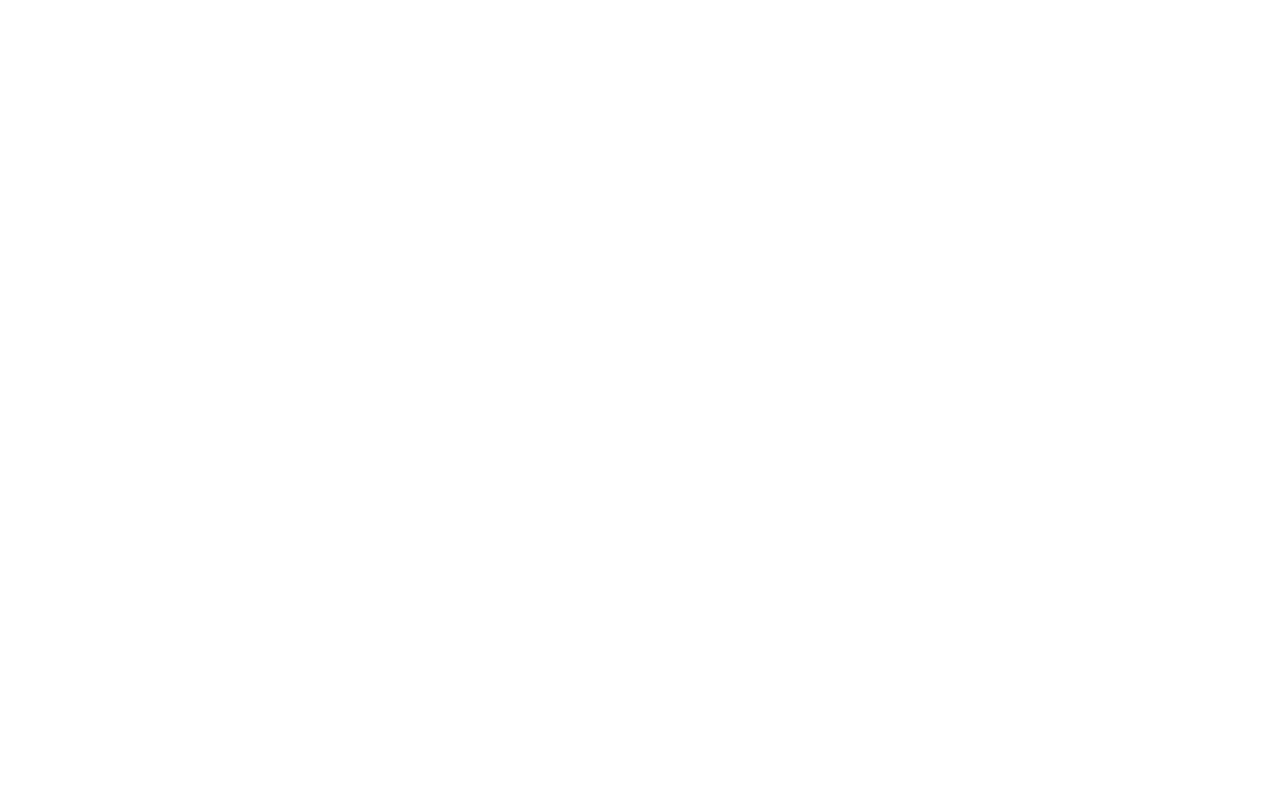
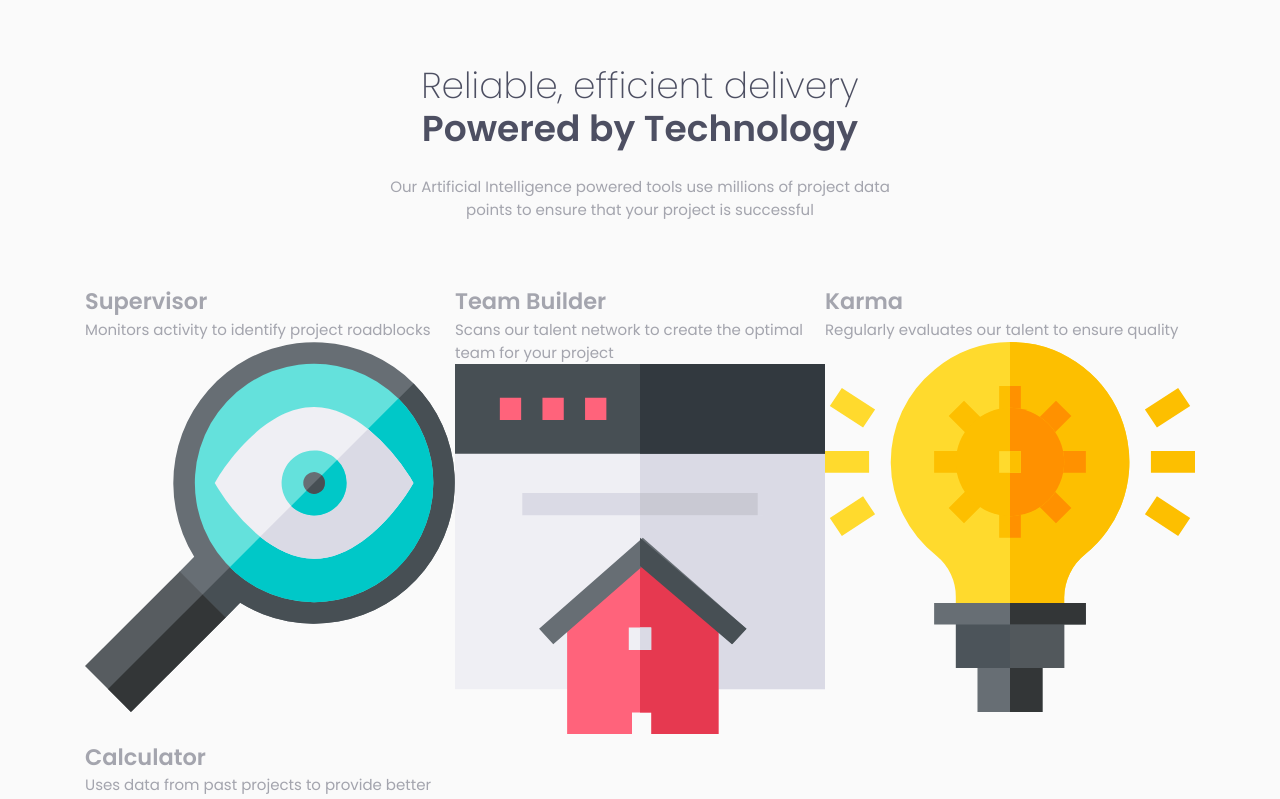
Before and after one commit to blawniczak/four-card-feature-section, a plain HTML site: page index.html in a window 1280 px wide. Shown: the top 799 px of the page. Drawn offline with Linux system fonts and the light colour scheme.

Commit message:
Second commit

```diff
--- /dev/null
+++ b/css/style.css
@@ -0,0 +1,38 @@
+* {
+	box-sizing: border-box;
+	margin: 0;
+}
+
+body {
+	font-family: poppins, sans-serif;
+	font-size: 15px;
+	line-height: 1.5;
+	color: rgba(77, 79, 98, 0.5);
+	background-color: #FAFAFA;
+}
+
+.main-header {
+	max-width: 540px;
+	margin: 64px auto;
+	text-align: center;
+}
+
+h1 {
+	margin-bottom: 26px;
+	font-size: 36px;
+	font-weight: 200;
+	line-height: 1.2;
+	color: #4D4F62;
+}
+
+h1 strong {
+	font-weight: 600;
+}
+
+.features {
+	display: grid;
+	grid-template-columns: repeat(3, 1fr);
+	max-width: 1110px;
+	margin-left: auto;
+	margin-right: auto;
+}
--- a/index.html
+++ b/index.html
@@ -4,8 +4,38 @@
 	<meta charset="UTF-8">
 	<meta name="viewport" content="width=device-width, initial-scale=1.0">
 	<title>Document</title>
+	<link href="https://fonts.googleapis.com/css2?family=Poppins:wght@200;400;600&display=swap" rel="stylesheet">
+	<link rel="stylesheet" href="css/style.css">
 </head>
 <body>
 
+	<header class="main-header">
+		<h1>Reliable, efficient delivery<br><strong>Powered by Technology</strong></h1>
+		<p>Our Artificial Intelligence powered tools use millions of project data points to ensure that your project is successful</p>
+	</header>
+
+	<section class="features">
+		<div class="feature">
+			<h2>Supervisor</h2>
+			<p>Monitors activity to identify project roadblocks</p>
+			<img src="img/search.svg" alt="Search icon">
+		</div>
+		<div class="feature">
+			<h2>Team Builder</h2>
+			<p>Scans our talent network to create the optimal team for your project</p>
+			<img src="img/homepage.svg" alt="Homepage icon">
+		</div>
+		<div class="feature">
+			<h2>Karma</h2>
+			<p>Regularly evaluates our talent to ensure quality</p>
+			<img src="img/idea.svg" alt="Idea icon">
+		</div>
+		<div class="feature">
+			<h2>Calculator</h2>
+			<p>Uses data from past projects to provide better delivery estimates</p>
+			<img src="img/software.svg" alt="Software icon">
+		</div>
+	</section>
+
 </body>
 </html>
```
Also changed, not shown: img/homepage.svg (added), img/idea.svg (added), img/search.svg (added), img/software.svg (added).
